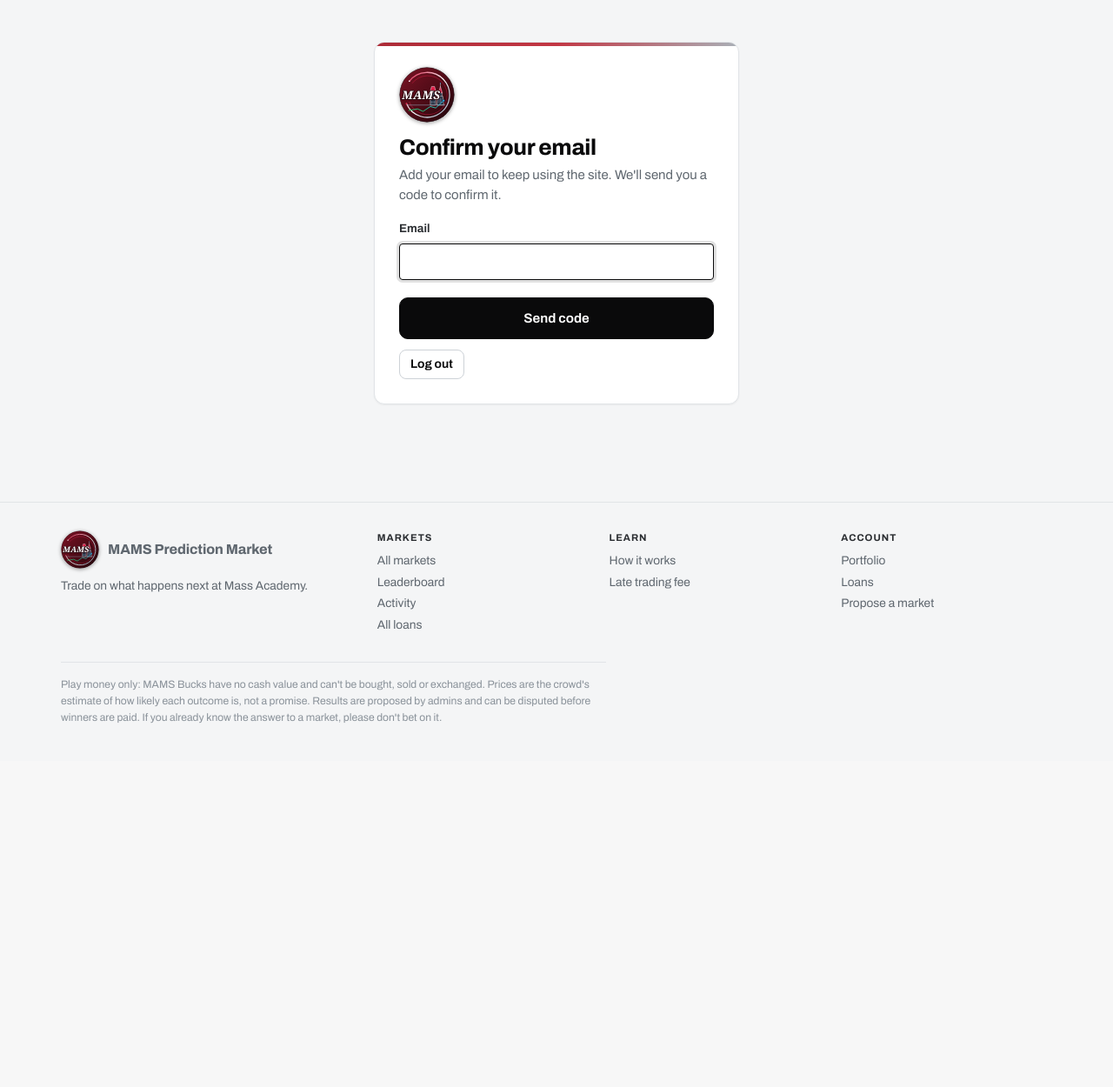
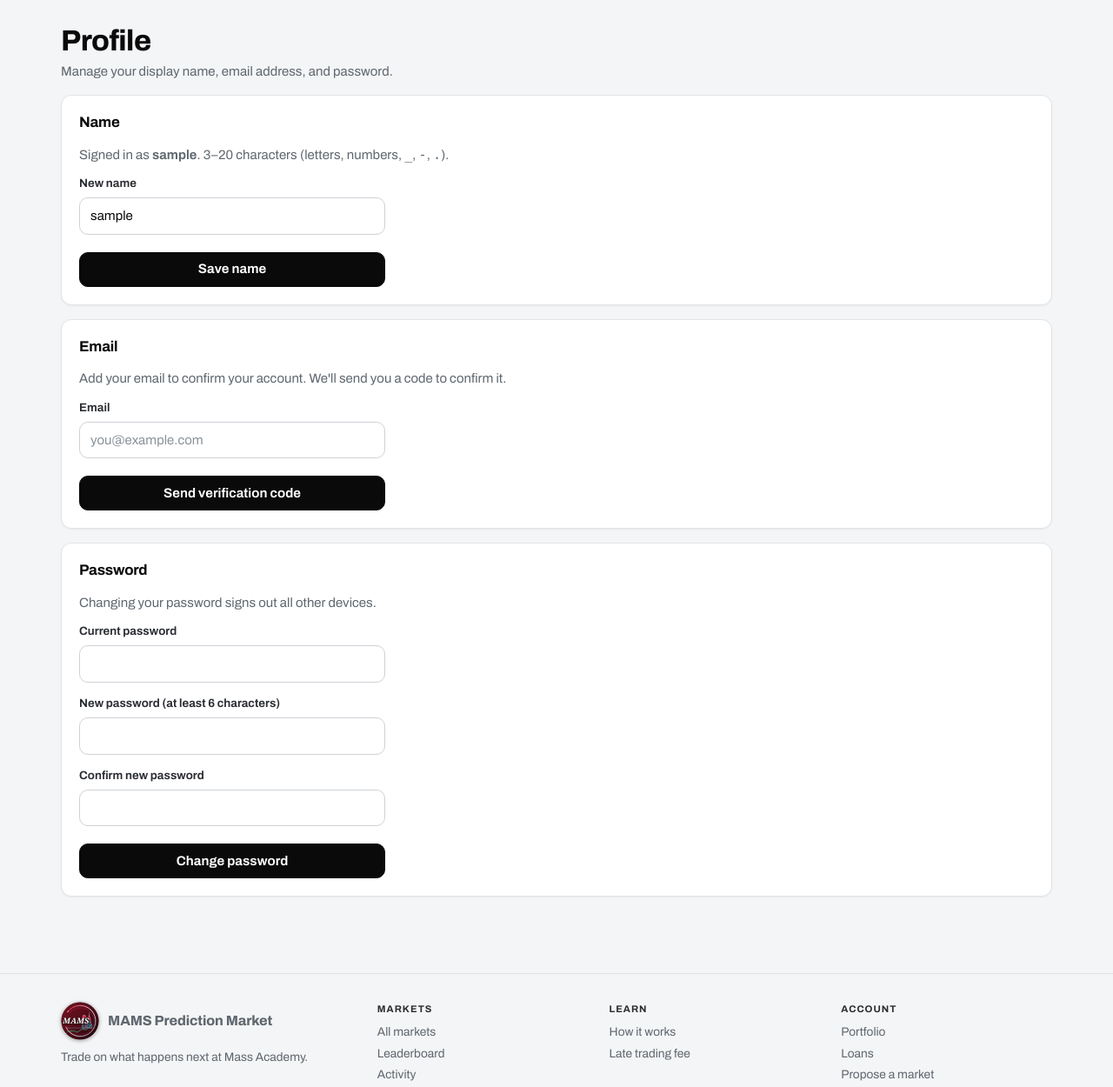
Before and after one commit to HTAMDUDE/MAMS-Prediction-Market, a Flask app: page /profile in a window 1280 px wide. Shown: the part 61-1311 px from the top of the page at 87% size. Before the commit the page ends 893 px from the top, so only its background shows below. Run offline with Flask 3, Linux system fonts and the light colour scheme; the visitor is signed in with stand-in values (Sample User, id 1); data comes from the database, SQL or seed files in the repository; data that the repository does not hold is empty.

Commit message:
Show full Profile page without requiring prior email verification

```diff
--- a/templates/account_email.html
+++ b/templates/account_email.html
@@ -1,49 +1,14 @@
 {% extends "base.html" %}
-{% block title %}{% if current %}Profile{% else %}Confirm your email{% endif %} · MAMS Prediction Market{% endblock %}
+{% block title %}Profile · MAMS Prediction Market{% endblock %}
 {% block content %}
-{% if not current %}
-<div class="auth card">
-  <span class="logo" aria-hidden="true">{% with logo_id='email' %}{% include '_logo.html' %}{% endwith %}</span>
-  <h1>Confirm your email</h1>
-  {% if pending %}
-    <p class="muted">Enter the 6-digit code we sent to <strong>{{ pending }}</strong>.</p>
-    <form method="post" class="stack">
-      <input type="hidden" name="csrf_token" value="{{ csrf_token() }}">
-      <input type="hidden" name="action" value="verify">
-      <label class="field"><span>Code</span>
-        <input name="code" required autofocus inputmode="numeric" pattern="[0-9]{6}" maxlength="6" autocomplete="one-time-code">
-      </label>
-      <button class="btn btn-block">Confirm</button>
-    </form>
-    <div class="row-actions" style="margin-top:12px">
-      <form method="post"><input type="hidden" name="csrf_token" value="{{ csrf_token() }}">
-        <input type="hidden" name="action" value="resend"><button class="btn btn-small btn-ghost">Send a new code</button></form>
-      <form method="post"><input type="hidden" name="csrf_token" value="{{ csrf_token() }}">
-        <input type="hidden" name="action" value="change"><button class="btn btn-small btn-ghost">Use a different email</button></form>
-    </div>
-  {% else %}
-    <p class="muted">Add your email to keep using the site. We'll send you a code to confirm it.</p>
-    <form method="post" class="stack">
-      <input type="hidden" name="csrf_token" value="{{ csrf_token() }}">
-      <input type="hidden" name="action" value="send">
-      <label class="field"><span>Email</span>
-        <input type="email" name="email" required autofocus autocomplete="email">
-      </label>
-      <button class="btn btn-block">Send code</button>
-    </form>
-  {% endif %}
-  <form method="post" action="{{ url_for('logout') }}" style="margin-top:12px">
-    <input type="hidden" name="csrf_token" value="{{ csrf_token() }}">
-    <button class="btn btn-small btn-ghost">Log out</button>
-  </form>
-</div>
-{% else %}
 <div class="page-head">
   <div>
     <h1>Profile</h1>
     <p class="muted">Manage your display name, email address, and password.</p>
   </div>
+  {% if current %}
   <a class="btn btn-small btn-ghost" href="{{ url_for('portfolio') }}">← Portfolio</a>
+  {% endif %}
 </div>
 
 <div class="card settings-card" id="name">
@@ -77,11 +42,15 @@
         <input type="hidden" name="action" value="change"><button class="btn btn-small btn-ghost">Use a different email</button></form>
     </div>
   {% else %}
-    <p class="muted">Your email is <strong>{{ current }}</strong>. To change it, enter the new address and confirm the 6-digit code.</p>
+    {% if current %}
+      <p class="muted">Your email is <strong>{{ current }}</strong>. To change it, enter the new address and confirm the 6-digit code.</p>
+    {% else %}
+      <p class="muted">Add your email to confirm your account. We'll send you a code to confirm it.</p>
+    {% endif %}
     <form method="post" action="{{ url_for('account_email') }}" class="stack">
       <input type="hidden" name="csrf_token" value="{{ csrf_token() }}">
       <input type="hidden" name="action" value="send">
-      <label class="field"><span>New email</span>
+      <label class="field"><span>{{ 'New email' if current else 'Email' }}</span>
         <input type="email" name="email" required autocomplete="email" placeholder="you@example.com">
       </label>
       <button class="btn">Send verification code</button>
@@ -107,5 +76,4 @@
     <button class="btn">Change password</button>
   </form>
 </div>
-{% endif %}
 {% endblock %}
```
